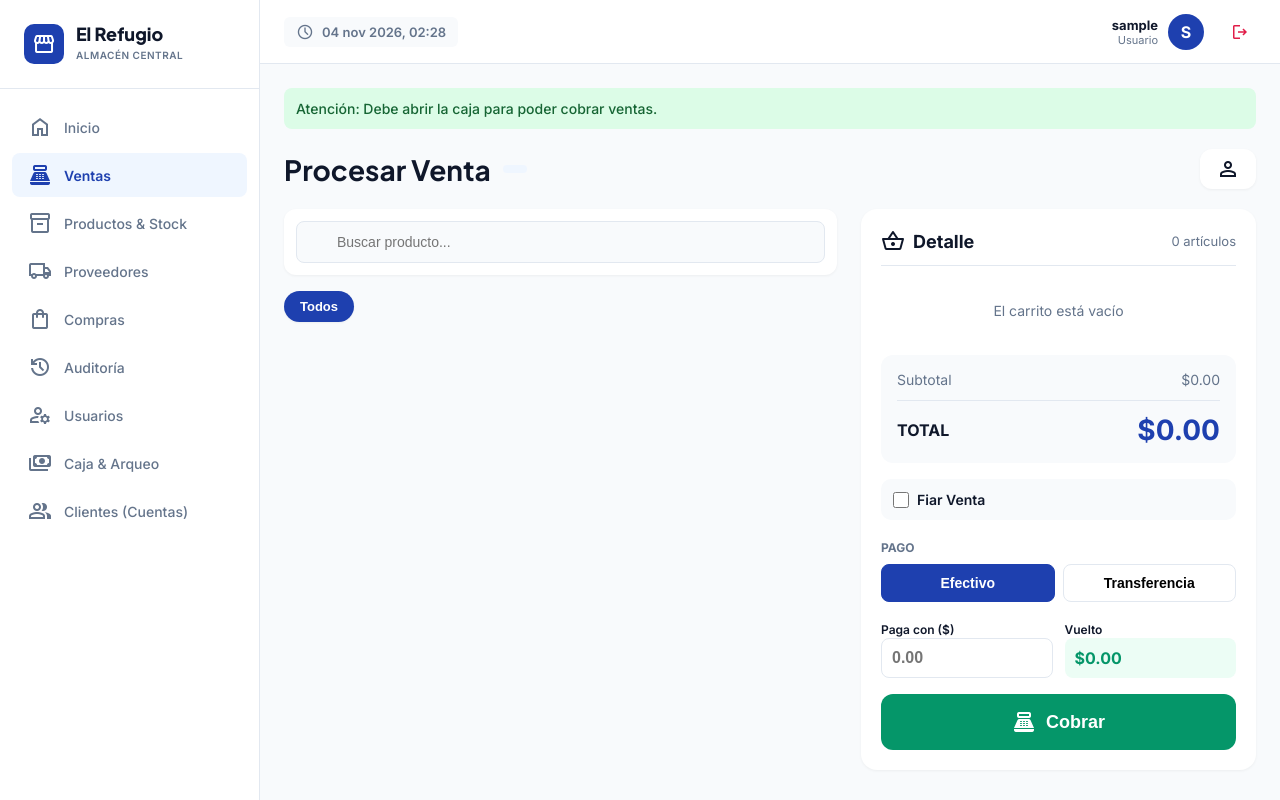
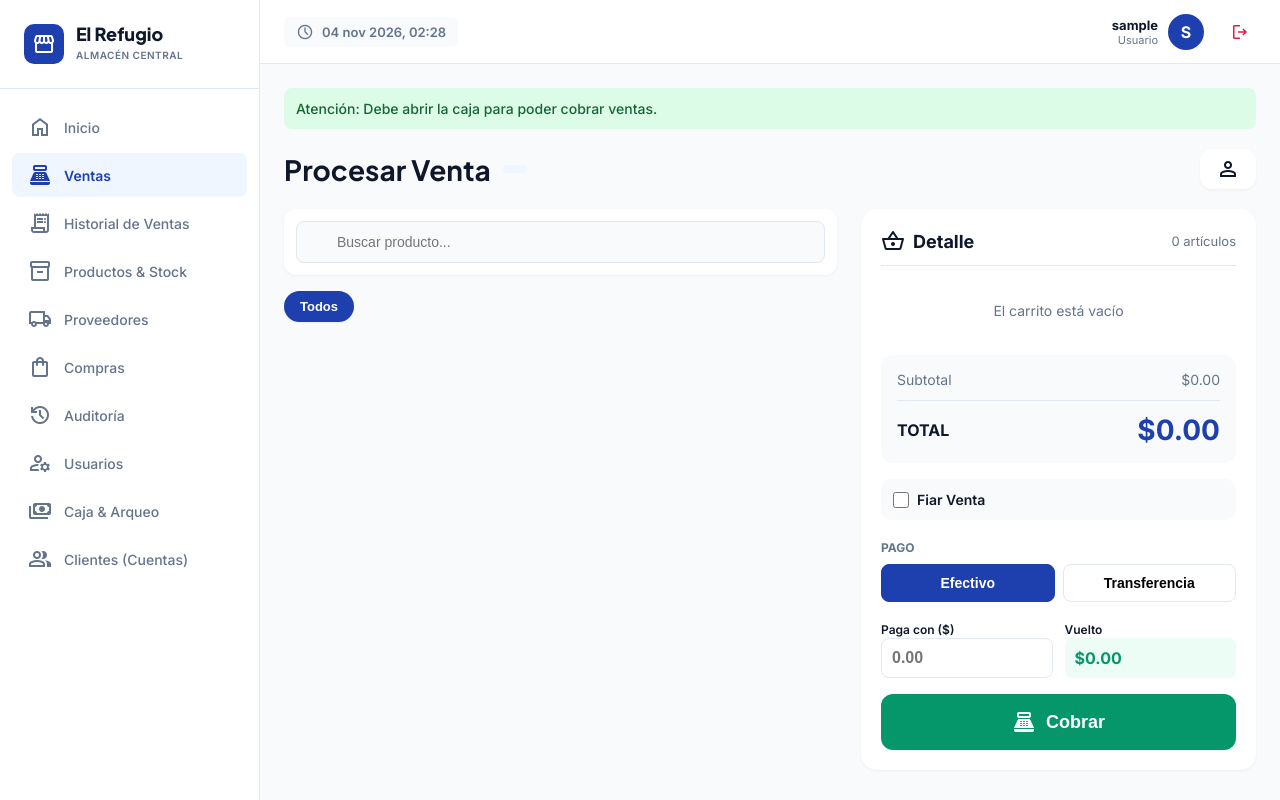
Before and after one commit to ColqueAlex/Almacen, a Django app: page /ventas/registrar/ in a window 1280 px wide. Run offline with Django 4.2, Linux system fonts and the light colour scheme; a user stored in the database is signed in; data that the repository does not hold is empty.

Commit message:
boton historial de ventas

```diff
--- a/Almacen/templates/base.html
+++ b/Almacen/templates/base.html
@@ -32,6 +32,9 @@
             </a>
             <a href="{% url 'registrar_venta' %}" class="nav-item {% if url_name in 'registrar_venta,ventas' %}active{% endif %}">
                 <span class="material-symbols-outlined">point_of_sale</span> Ventas
+            </a>
+            <a href="{% url 'ventas' %}" class="nav-item {% if url_name == 'ventas' %}active{% endif %}">
+                <span class="material-symbols-outlined">receipt_long</span> Historial de Ventas
             </a>
 
             {% if request.user.is_superuser or request.user.id_perfil.nombre == 'Administrador' %}
```
